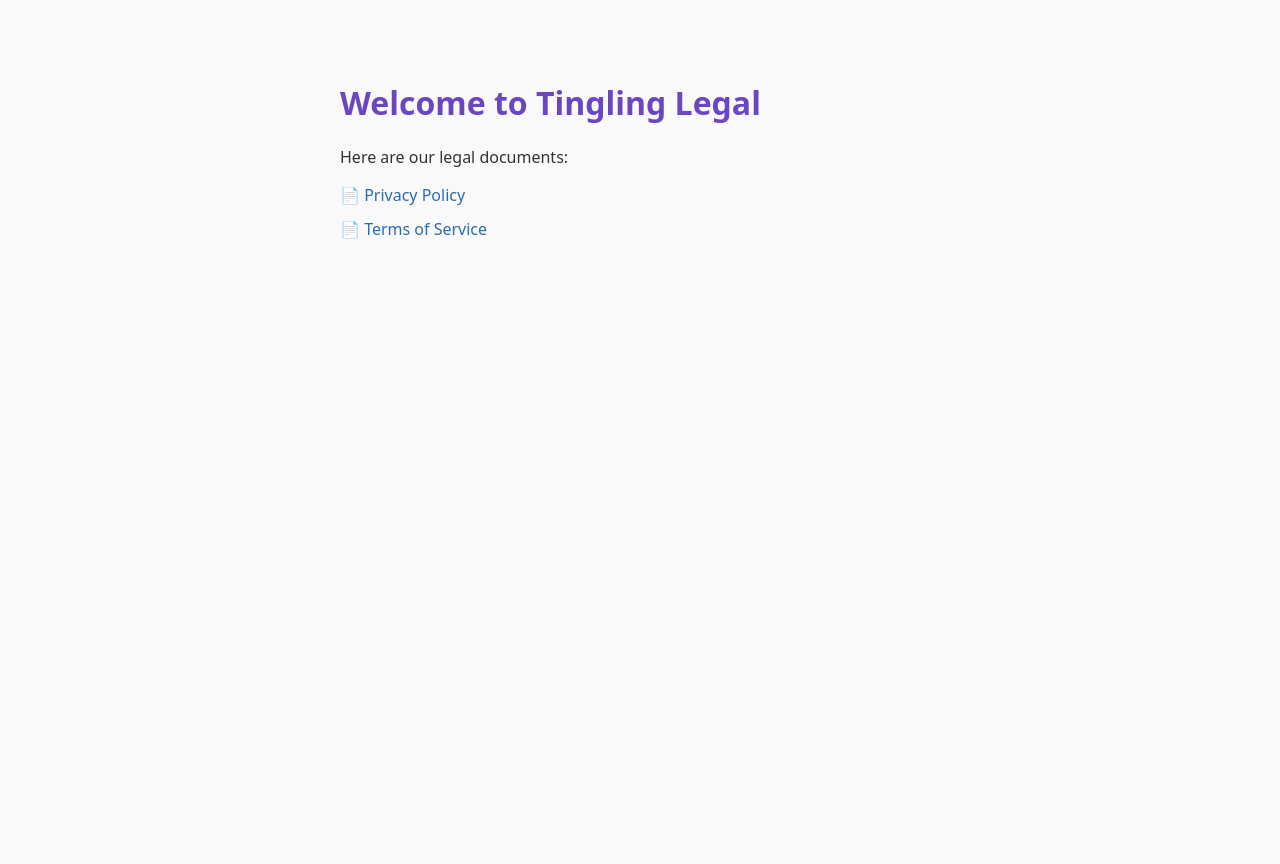
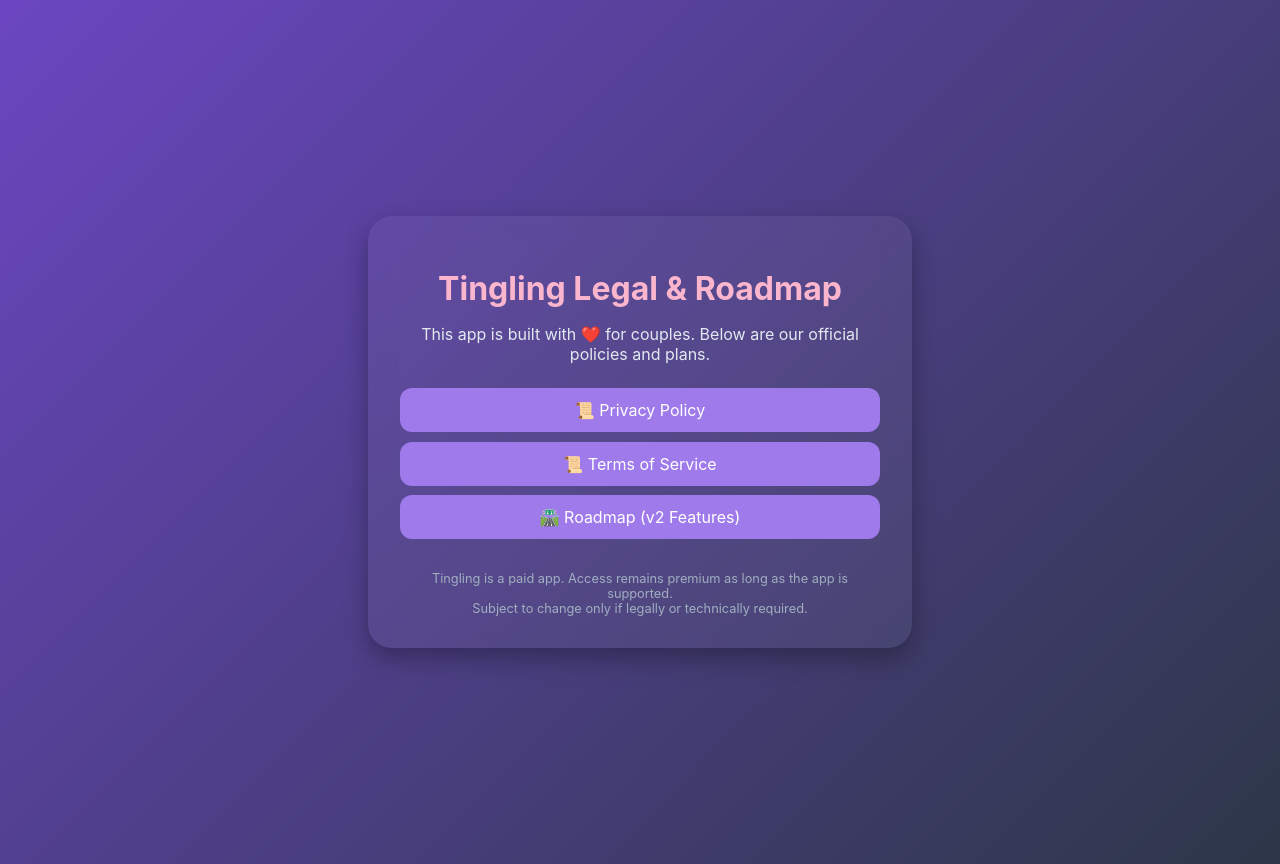
Before and after one commit to td-heisenbug/tingling-legal, a plain HTML site: page index.html in a window 1280 px wide. Before the commit the page ends 800 px from the top, so only its background shows below. Drawn offline with Linux system fonts and the light colour scheme.

Commit message:
Update index.html

```diff
--- a/index.html
+++ b/index.html
@@ -1,30 +1,80 @@
 <!DOCTYPE html>
 <html lang="en">
 <head>
-  <meta charset="UTF-8">
-  <title>Tingling Legal</title>
+  <meta charset="UTF-8" />
+  <meta name="viewport" content="width=device-width, initial-scale=1.0" />
+  <title>Tingling App – Legal & Roadmap</title>
   <style>
     body {
-      font-family: system-ui, sans-serif;
-      max-width: 600px;
-      margin: 40px auto;
-      padding: 20px;
-      background: #f9f9f9;
-      color: #333;
+      margin: 0;
+      font-family: -apple-system, BlinkMacSystemFont, "Segoe UI", Roboto, Helvetica, Arial, sans-serif;
+      background: linear-gradient(135deg, #6B46C1 0%, #2D3748 100%);
+      color: #ffffff;
+      display: flex;
+      align-items: center;
+      justify-content: center;
+      min-height: 100vh;
+      padding: 2rem;
     }
-    h1 { color: #6B46C1; }
+
+    .container {
+      max-width: 480px;
+      width: 100%;
+      background: rgba(255, 255, 255, 0.05);
+      backdrop-filter: blur(12px);
+      border-radius: 24px;
+      padding: 2rem;
+      box-shadow: 0 10px 25px rgba(0, 0, 0, 0.3);
+      text-align: center;
+    }
+
+    h1 {
+      font-size: 2rem;
+      margin-bottom: 0.5rem;
+      color: #FBB6CE;
+    }
+
+    p {
+      font-size: 1rem;
+      color: #E2E8F0;
+      margin-bottom: 1.5rem;
+    }
+
     a {
       display: block;
-      margin: 12px 0;
-      color: #2B6CB0;
+      margin: 0.6rem 0;
+      padding: 0.75rem 1rem;
+      background: #9F7AEA;
+      color: white;
       text-decoration: none;
+      border-radius: 12px;
+      transition: background 0.2s ease;
+    }
+
+    a:hover {
+      background: #B794F4;
+    }
+
+    footer {
+      margin-top: 2rem;
+      font-size: 0.8rem;
+      color: #A0AEC0;
     }
   </style>
 </head>
 <body>
-  <h1>Welcome to Tingling Legal</h1>
-  <p>Here are our legal documents:</p>
-  <a href="privacy-policy.md">📄 Privacy Policy</a>
-  <a href="terms-of-service.md">📄 Terms of Service</a>
+  <div class="container">
+    <h1>Tingling Legal & Roadmap</h1>
+    <p>This app is built with ❤️ for couples. Below are our official policies and plans.</p>
+
+    <a href="privacy-policy.md">📜 Privacy Policy</a>
+    <a href="terms-of-service.md">📜 Terms of Service</a>
+    <a href="roadmap.md">🛣️ Roadmap (v2 Features)</a>
+
+    <footer>
+      Tingling is a paid app. Access remains premium as long as the app is supported.<br>
+      Subject to change only if legally or technically required.
+    </footer>
+  </div>
 </body>
 </html>
```
